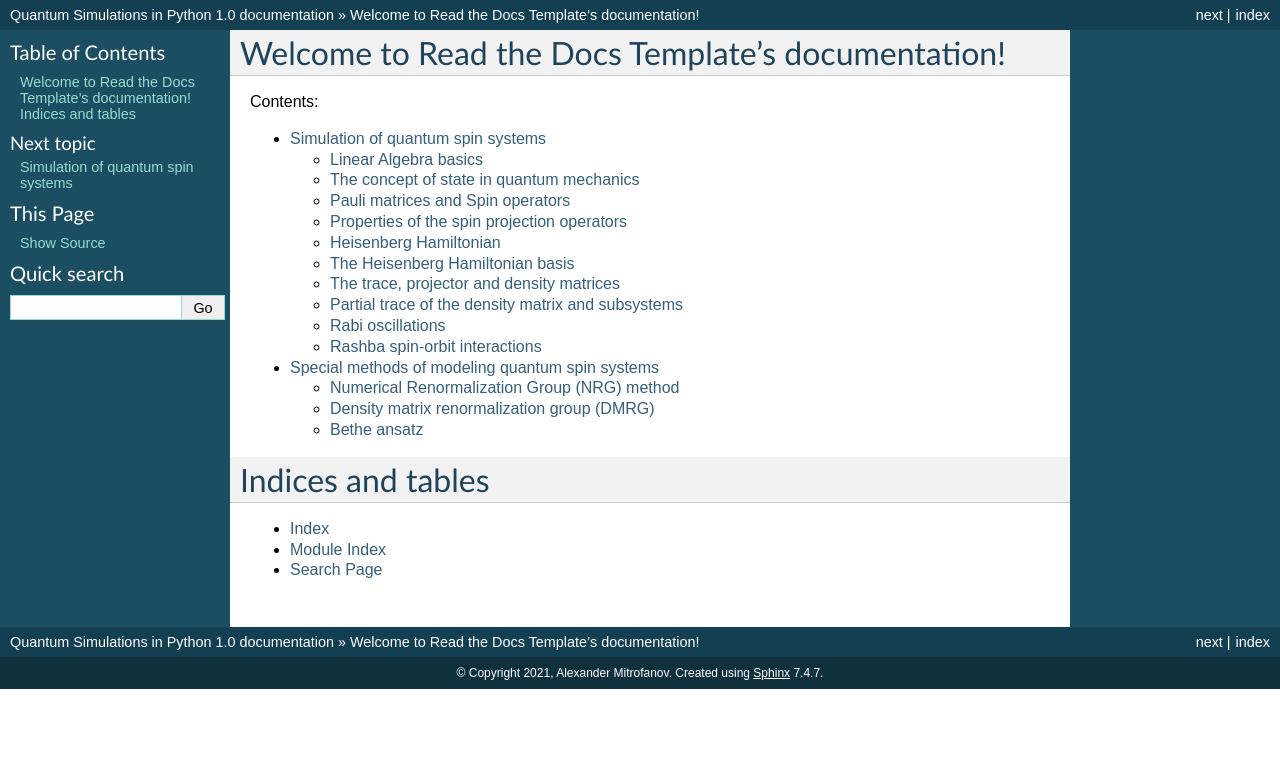
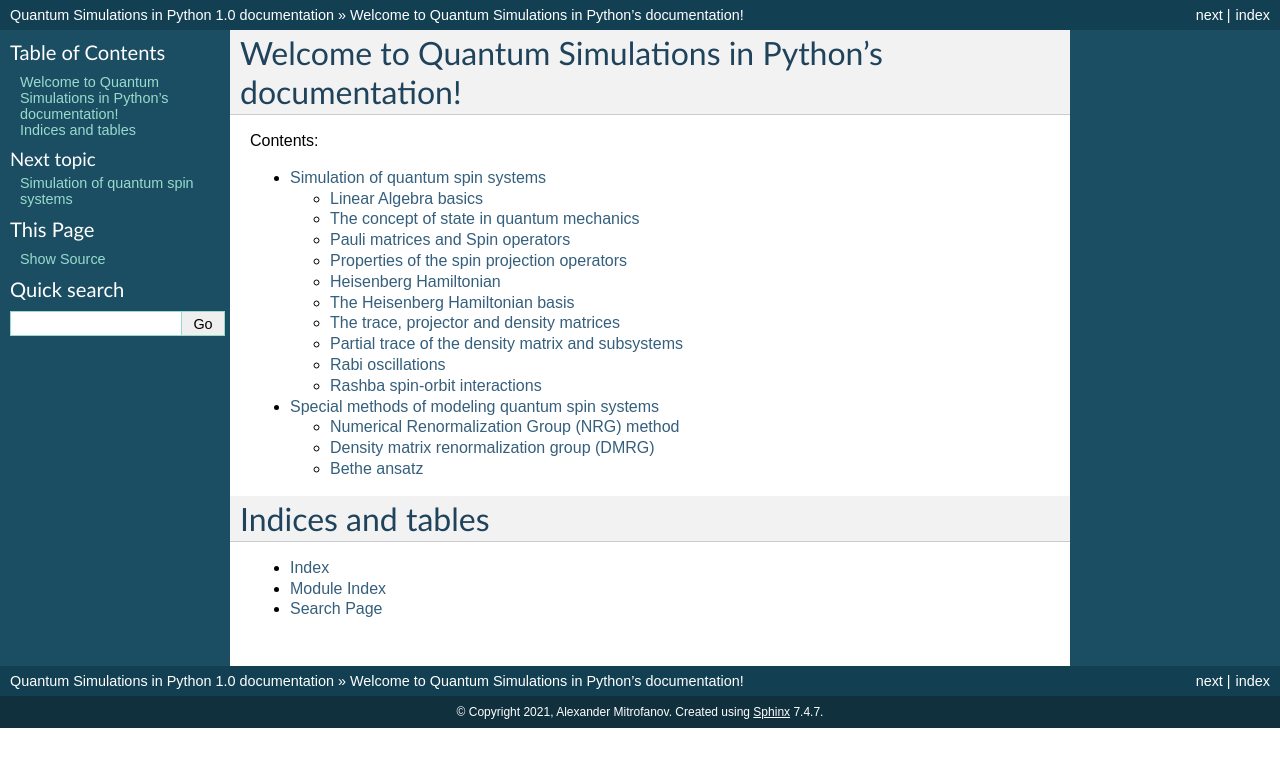
Before and after one commit to al-mitrofanov/quantum-spin-systems, a Sphinx documentation site: the page built from docs/index.rst, in a window 1280 px wide. Shown: the top 767 px of the page. Built offline with Sphinx 7.4.7, drawn with Linux system fonts in a browser that asks for light colours.

Commit message:
Update index.rst

```diff
--- a/docs/index.rst
+++ b/docs/index.rst
@@ -1,9 +1,4 @@
-.. Read the Docs Template documentation master file, created by
-   sphinx-quickstart on Tue Aug 26 14:19:49 2014.
-   You can adapt this file completely to your liking, but it should at least
-   contain the root `toctree` directive.
-
-Welcome to Read the Docs Template's documentation!
+Welcome to Quantum Simulations in Python's documentation!
 ==================================================
 
 Contents:
```
